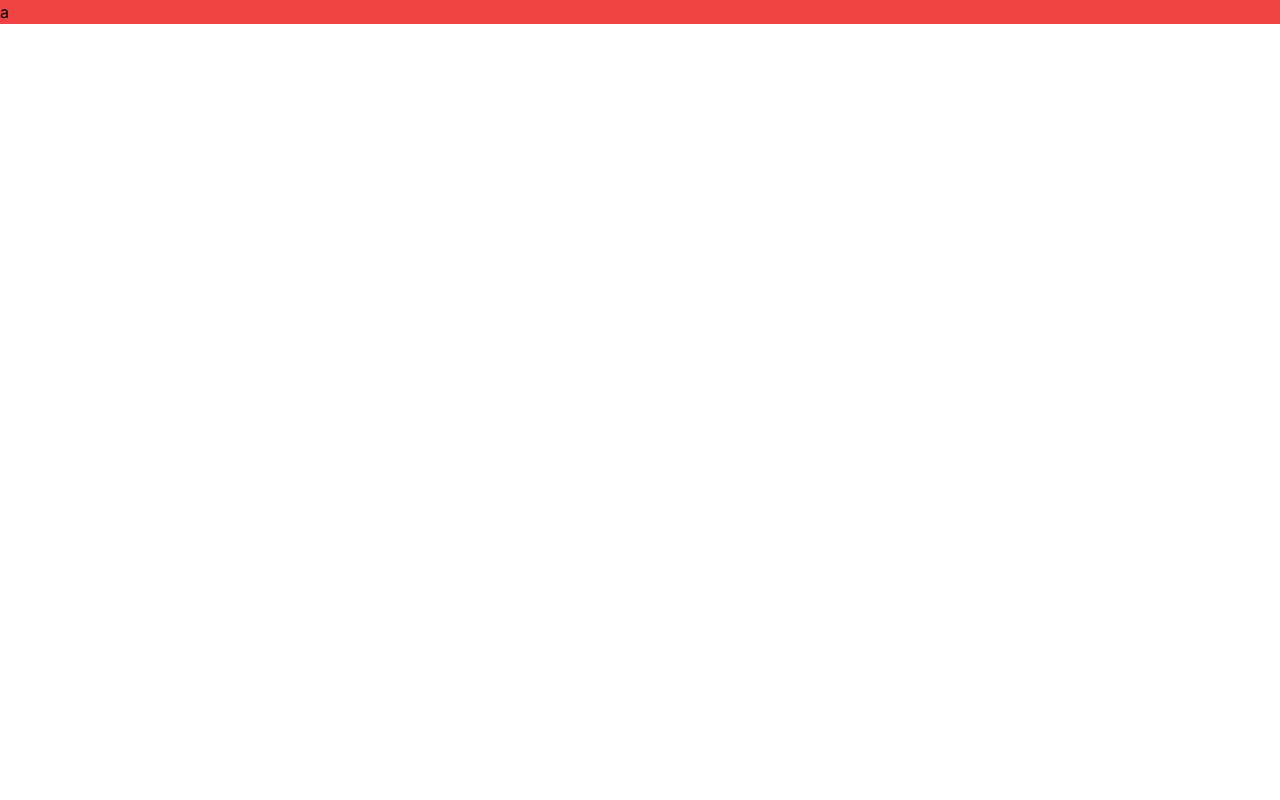
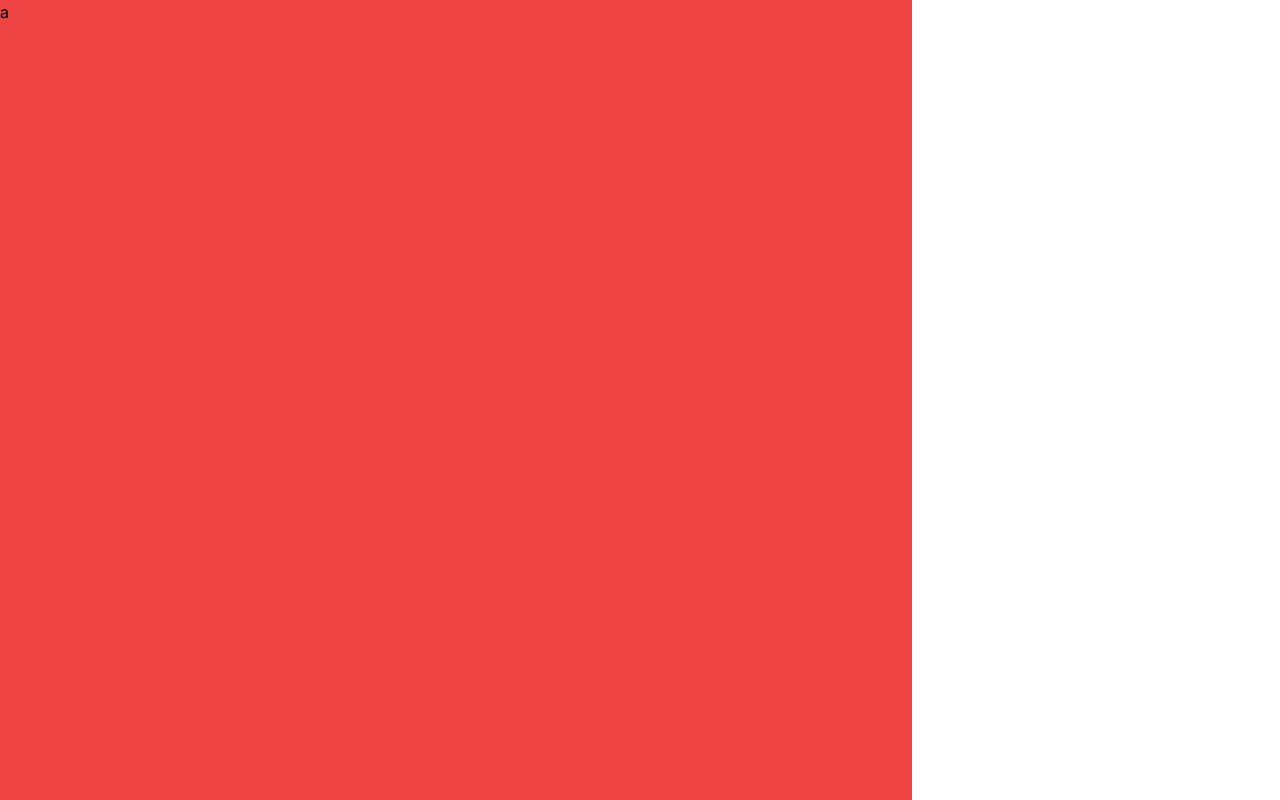
Before and after one commit to hrqmonteiro/mood-tracker, a Next.js app in the folder frontend/: page / in a window 1280 px wide. Built offline with nearby package versions, Linux system fonts and the light colour scheme.

Commit message:
chore: set up colors on tailwindcss

```diff
--- a/frontend/styles/globals.css
+++ b/frontend/styles/globals.css
@@ -1,6 +1,18 @@
 @import 'tailwindcss/base';
 @import 'tailwindcss/components';
 @import 'tailwindcss/utilities';
+
+:root {
+  --white: #ffffff;
+  --lavender-100: #f1f5fe;
+  --lavender-300: #8582dd;
+  --midnight-100: #f5f6f4;
+  --midnight-200: #c6c5c5;
+  --midnight-300: #6c757d;
+  --midnight-400: #2e2f39;
+  --lavender-200: #c2c0f9;
+  --lavender-200-opacity: #c2c0fa7f;
+}
 
 * {
   box-sizing: border-box;
@@ -14,6 +26,15 @@ body {
   overflow-x: hidden;
 }
 
+main {
+  min-height: 100svh;
+  display: grid;
+  grid-template-columns: 1fr 368px;
+  grid-template-rows: 1fr;
+  grid-column-gap: 0px;
+  grid-row-gap: 0px;
+}
+
 a {
   color: inherit;
   text-decoration: none;
--- a/frontend/tailwind.config.ts
+++ b/frontend/tailwind.config.ts
@@ -6,7 +6,23 @@ export default {
     './components/**/*.{js,ts,jsx,tsx,mdx}'
   ],
   theme: {
-    extend: {}
+    extend: {
+      colors: {
+        white: '#ffffff',
+        lavender: {
+          100: '#f1f5fe',
+          200: '#c2c0f9',
+          '200-opacity': '#c2c0fa7f',
+          300: '#8582dd',
+        },
+        midnight: {
+          100: '#f5f6f4',
+          200: '#c6c5c5',
+          300: '#6c757d',
+          400: '#2e2f39',
+        },
+      },
+    },
   },
   plugins: []
 } satisfies Config
```
